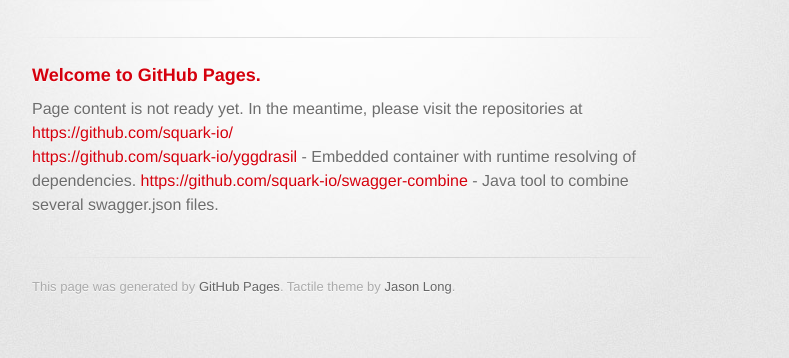
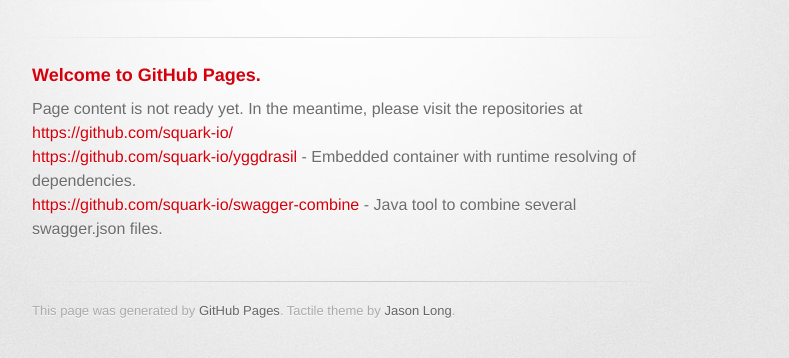
Before and after one commit to squark-io/squark-io.github.io, a plain HTML site: page index.html in a window 1280 px wide. Shown: the part 170-528 px from the top of the page, without its empty margins (298-1087 px from the left). Drawn offline with Linux system fonts and the light colour scheme; a web font is replaced by a local one.

Commit message:
Update index.html

```diff
--- a/index.html
+++ b/index.html
@@ -33,7 +33,7 @@
 
 <p>Page content is not ready yet. In the meantime, please visit the repositories at<br>
 <a href="https://github.com/squark-io/">https://github.com/squark-io/</a><br>
-<a href="https://github.com/squark-io/yggdrasil">https://github.com/squark-io/yggdrasil</a> - Embedded container with runtime resolving of dependencies.
+<a href="https://github.com/squark-io/yggdrasil">https://github.com/squark-io/yggdrasil</a> - Embedded container with runtime resolving of dependencies.<br>
 <a href="https://github.com/squark-io/swagger-combine">https://github.com/squark-io/swagger-combine</a> - Java tool to combine several swagger.json files.</p>
 
         </section>
```
